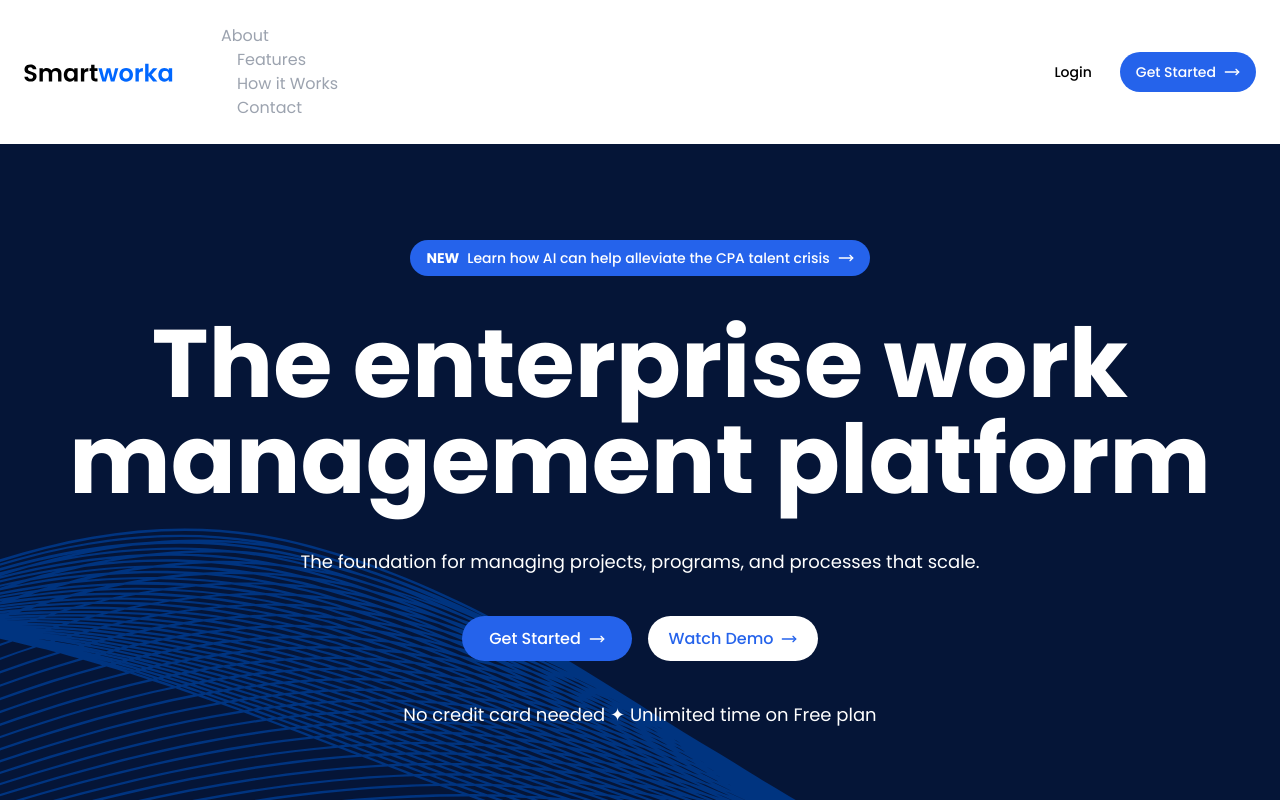
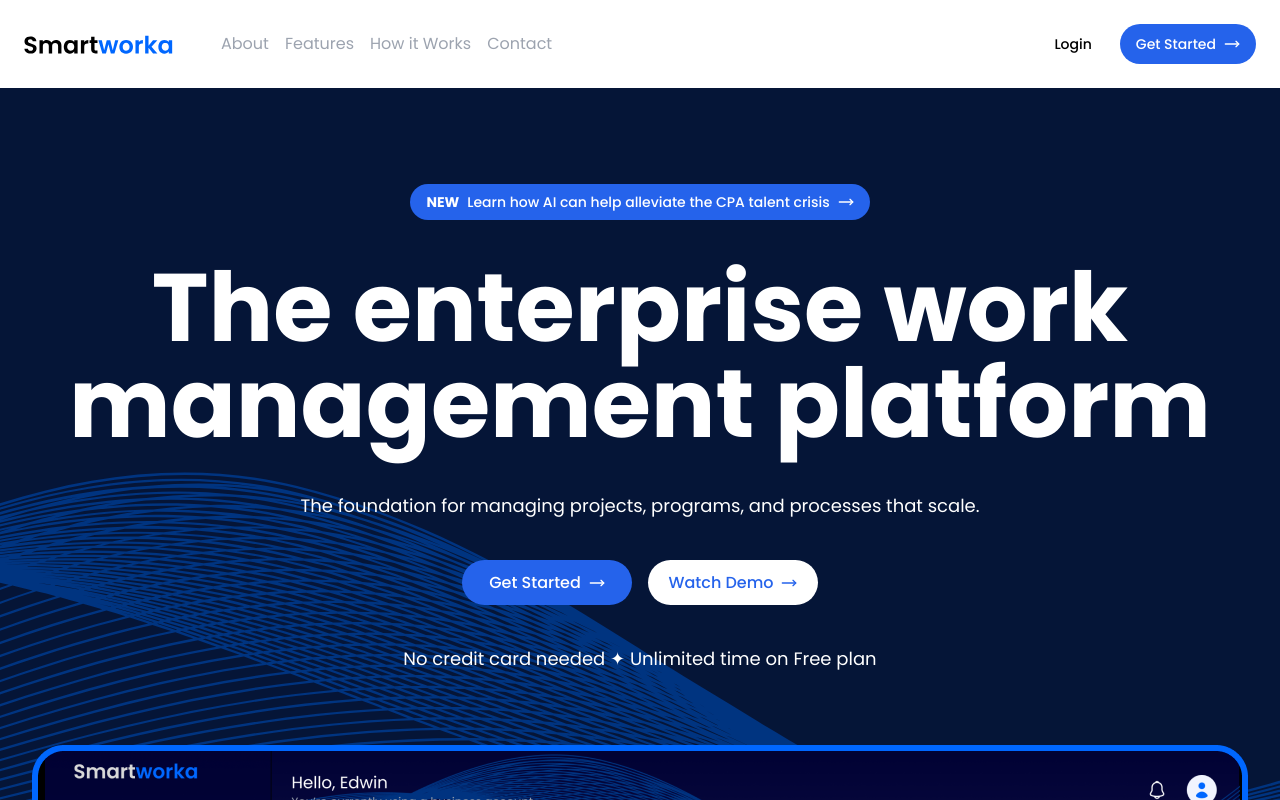
Before and after one commit to Certainfy/smartworka, a Next.js app: page / in a window 1280 px wide. Shown: the top 800 px of the page. Built offline with nearby package versions, Linux system fonts and the light colour scheme.

Commit message:
fix: nav

```diff
--- a/src/components/navBar.tsx
+++ b/src/components/navBar.tsx
@@ -2,7 +2,7 @@
 import Link from "next/link";
 import React from "react";
 import { Button } from "@/components/ui/button";
-import { MoveRight, Menu, X } from "lucide-react";
+import { MoveRight, Menu,X} from "lucide-react";
 
 export default function NavBar() {
 
@@ -17,28 +17,29 @@ export default function NavBar() {
       <nav className="flex flex-row justify-between items-center py-6 px-6">
         <div className="flex gap-12 items-center">
           <img src="/Smartworka.svg" alt="logo" />
-          <ul className="space-x-4 text-gray-400 text-base hidden lg:block">
-            <li>
-              <Link href="#about">
-                <a className="text-gray-400 hover:text-blue-600">About</a>
+          <ul className="flex flex-row space-x-4 text-gray-400 text-base hidden lg:flex">
+            <li className="text-gray-400 hover:text-blue-600">
+              <Link href="#about" legacyBehavior>
+                <a>About</a>
               </Link>
             </li>
-            <li>
-              <Link href="#features">
-                <a className="text-gray-400 hover:text-blue-600">Features</a>
+            <li className="text-gray-400 hover:text-blue-600">
+              <Link href="#features" legacyBehavior>
+                <a>Features</a>
               </Link>
             </li>
-            <li>
-              <Link href="#works">
-                <a className="text-gray-400 hover:text-blue-600">How it Works</a>
+            <li className="text-gray-400 hover:text-blue-600">
+              <Link href="#works" legacyBehavior>
+                <a>How it Works</a>
               </Link>
             </li>
-            <li>
-              <Link href="#contact">
-                <a className="text-gray-400 hover:text-blue-600">Contact</a>
+            <li className="text-gray-400 hover:text-blue-600">
+              <Link href="#contact" legacyBehavior>
+                <a>Contact</a>
               </Link>
             </li>
           </ul>
+
         </div>
         <div className="space-x-3 hidden lg:block">
           <Button className="border-0" variant="outline">
@@ -48,132 +49,52 @@ export default function NavBar() {
             Get Started <MoveRight className="ml-2 h-4 w-4" />
           </Button>
         </div>
-        <button onClick={onToggle} className="lg:hidden">
+        <Button onClick={onToggle} className="lg:hidden" aria-label="Toggle navigation menu">
           <Menu className="text-2xl" />
-        </button>
+        </Button>
       </nav>
 
-      {/* Mobile navigation */}
       <nav className={`bg-[#051537] h-full absolute w-full z-40 rounded-md lg:hidden px-2 py-4 bottom-4 ${isToggle ? 'block' : 'hidden'}`}>
          <div className="flex flex-row justify-between">
          <img src="/Smartworka.svg" alt="logo" />
-          <button className="p-4" onClick={onToggle}>
+         <Button className="p-4" onClick={onToggle} aria-label="Close navigation menu">
             <X className="text-2xl text-white" />
-          </button>
+          </Button>
          </div>
 
-        {/* Mobile links */}
          <ul className="space-x-4 flex lg:hidden flex-col gap-8 items-center text-white text-lg py-12">
-          <li>
-            <Link href="#about">
-              <a className="text-gray-400 hover:text-blue-600">About</a>
+            <li className="text-gray-400 hover:text-blue-600">
+              <Link href="#about" legacyBehavior>
+                <a>About</a>
               </Link>
             </li>
-          {/* Repeat for other links */}
+            <li className="text-gray-400 hover:text-blue-600">
+              <Link href="#features" legacyBehavior>
+                <a>Features</a>
+              </Link>
+            </li>
+            <li className="text-gray-400 hover:text-blue-600">
+              <Link href="#works" legacyBehavior>
+                <a>How it Works</a>
+              </Link>
+            </li>
+            <li className="text-gray-400 hover:text-blue-600">
+              <Link href="#contact" legacyBehavior>
+                <a>Contact</a>
+              </Link>
+            </li>
           </ul>
 
-        {/* Mobile buttons */}
         <div className="space-y-4 flex flex-col w-full lg:hidden">
-          {/* Buttons */}
+          <Button className="rounded-full bg-white hover:bg-white text-blue-800" variant="outline">
+            Login
+          </Button>
+          <Button className="text-white rounded-full bg-blue-600 hover:bg-blue-800">
+            Get Started <MoveRight className="ml-2 h-4 w-4 font-bold" />
+          </Button>
         </div>
 
       </nav>
     </div>
   );
 }
-
-
-
-
-
-
-
-// 'use client'
-// import Link from "next/link";
-// import React from "react";
-// import { Button } from "@/components/ui/button";
-// import { MoveRight, Menu,X} from "lucide-react";
-
-// export default function NavBar() {
-
-//   const [isToggle, setIsToggle] = React.useState(false);
-
-//   const onToggle = () => {
-//     setIsToggle(!isToggle);
-//   };
-
-//   return (
-//     <div>
-//       <nav className="flex flex-row justify-between items-center py-6 px-6">
-//         <div className="flex gap-12 items-center">
-//           <img src="/Smartworka.svg" alt="logo" />
-//           <ul className="space-x-4 text-gray-400 text-base hidden lg:block">
-//             <Link href="#about" className="text-gray-400 hover:text-blue-600">
-//               About
-//             </Link>
-//             <Link
-//               href="#features"
-//               className="text-gray-400 hover:text-blue-600"
-//             >
-//               Features
-//             </Link>
-//             <Link href="#works" className="text-gray-400 hover:text-blue-600">
-//              How it Works
-//             </Link>
-//             <Link href="#contact" className="text-gray-400 hover:text-blue-600">
-//               Contact
-//             </Link>
-//           </ul>
-//         </div>
-//         <div className="space-x-3 hidden lg:block">
-//           <Button className="border-0" variant="outline">
-//             Login
-//           </Button>
-//           <Button className="text-white rounded-full bg-blue-600 hover:bg-blue-800">
-//             Get Started <MoveRight className="ml-2 h-4 w-4" />
-//           </Button>
-//         </div>
-//         <button onClick={onToggle} className="lg:hidden">
-//             <Menu className="text-2xl" />
-//           </button>
-//       </nav>
-
-//       <nav className={`bg-[#051537] h-full absolute w-full z-40 rounded-md lg:hidden px-2 py-4 bottom-4 ${isToggle ? 'block' : 'hidden'}`}>
-//          <div className="flex flex-row justify-between">
-//          <img src="/Smartworka.svg" alt="logo" />
-//          <button className="p-4" onClick={onToggle}>
-//             <X className="text-2xl text-white" />
-//           </button>
-//          </div>
-
-//           <ul className="space-x-4 flex lg:hidden flex-col gap-8 items-center text-white text-lg py-12">
-//             <Link href="#about" className="text-gray-400 hover:text-blue-600">
-//               About
-//             </Link>
-//             <Link
-//               href="#features"
-//               className="text-gray-400 hover:text-blue-600"
-//             >
-//               Features
-//             </Link>
-//             <Link href="#works" className="text-gray-400 hover:text-blue-600">
-//              How it Works
-//             </Link>
-//             <Link href="#contact" className="text-gray-400 hover:text-blue-600">
-//               Contact
-//             </Link>
-//           </ul>
-
-//         <div className="space-y-4 flex flex-col w-full lg:hidden">
-//           <Button className="rounded-full bg-white hover:bg-white text-blue-800" variant="outline">
-//             Login
-//           </Button>
-//           <Button className="text-white rounded-full bg-blue-600 hover:bg-blue-800">
-//             Get Started <MoveRight className="ml-2 h-4 w-4 font-bold" />
-//           </Button>
-//         </div>
-
-//       </nav>
-//     </div>
-//   );
-// }
```
Lines whose indentation alone changed are shown as unchanged.
